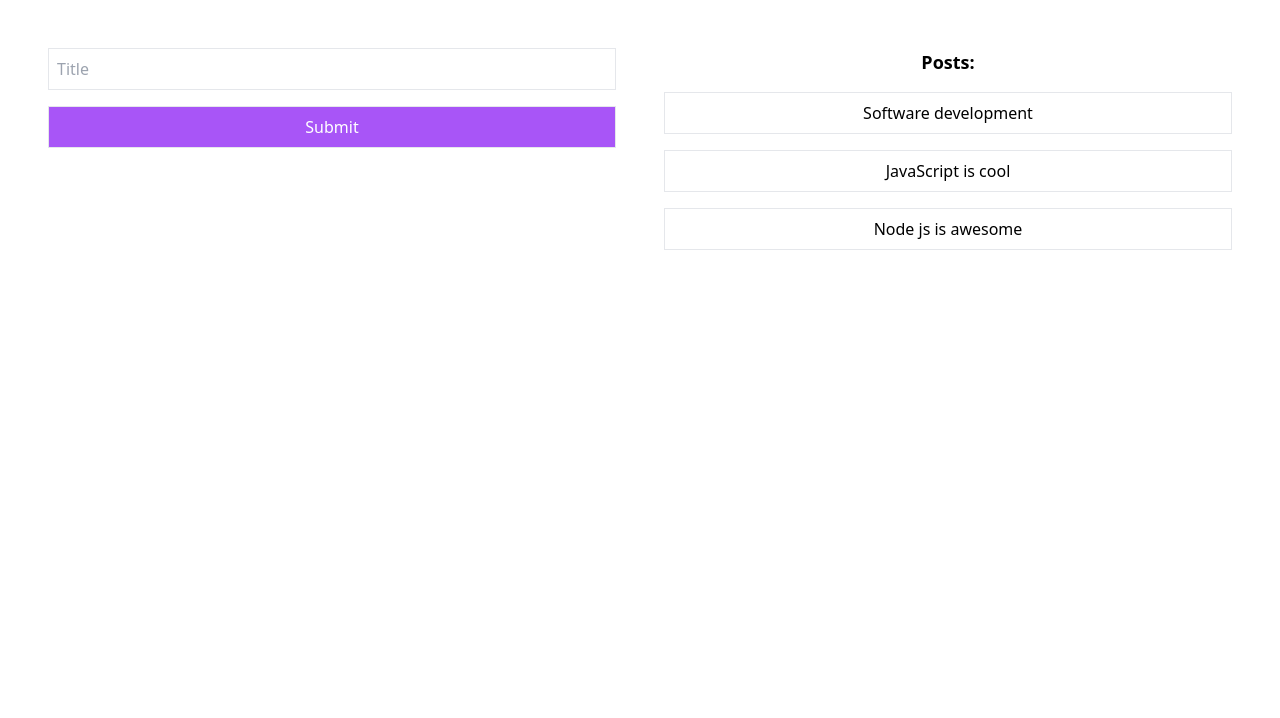
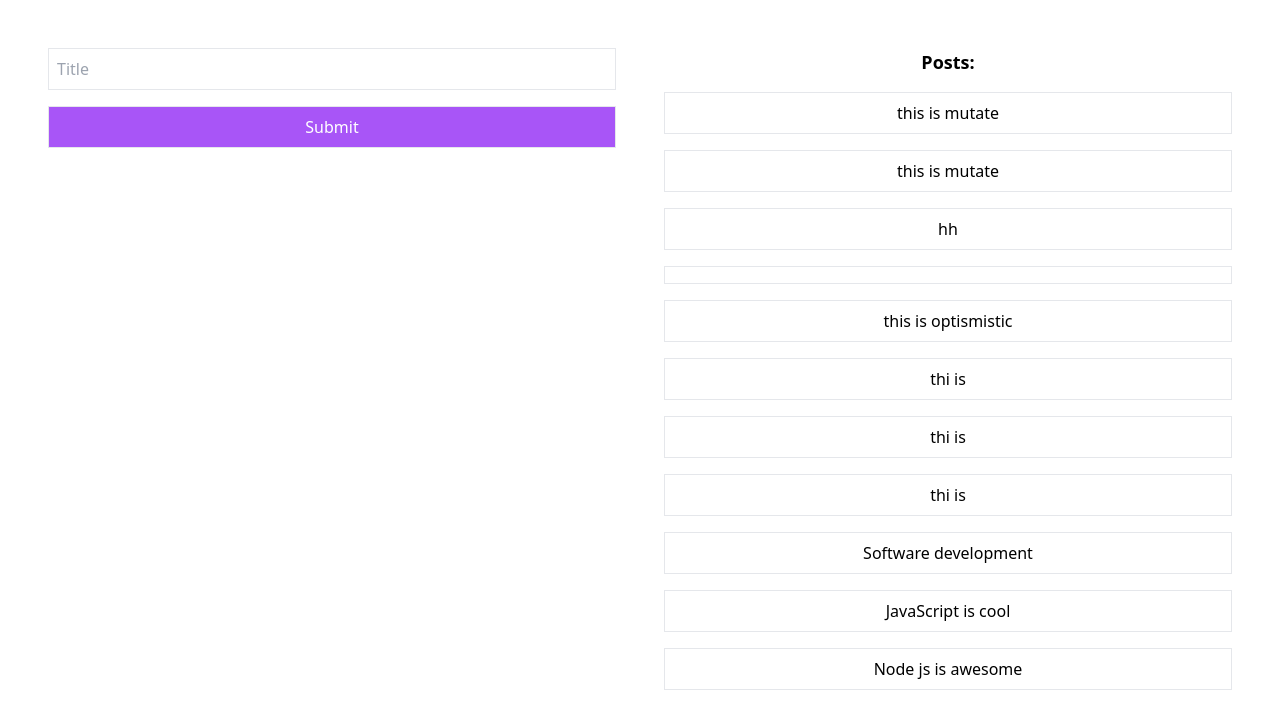
Before and after one commit to Rudreshsoiroji/react_query, a React (Vite) app: page /optimistic in a window 1280 px wide. Shown: the top 718 px of the page. Built offline with nearby package versions, Linux system fonts and the light colour scheme; data requests are answered from the project's data file.

Commit message:
add mutation

```diff
--- a/db.json
+++ b/db.json
@@ -11,6 +11,38 @@
     {
       "id": 3,
       "title": "Software development"
+    },
+    {
+      "id": 1719857061001,
+      "title": "thi is "
+    },
+    {
+      "id": 1719857063550,
+      "title": "thi is "
+    },
+    {
+      "id": 1719857065487,
+      "title": "thi is "
+    },
+    {
+      "id": 1719857163117,
+      "title": "this is optismistic"
+    },
+    {
+      "id": 1719857431466,
+      "title": ""
+    },
+    {
+      "id": 1719857434780,
+      "title": "hh"
+    },
+    {
+      "id": 1719857696247,
+      "title": "this is mutate"
+    },
+    {
+      "id": 1719857715634,
+      "title": "this is mutate"
     }
   ]
 }
--- a/src/App.jsx
+++ b/src/App.jsx
@@ -6,6 +6,7 @@ function App() {
   return (
     <>
      <Products/>
+
     </>
   )
 }
--- a/src/optimistic.jsx
+++ b/src/optimistic.jsx
@@ -12,7 +12,7 @@ const Optimistic = () => {
             return response;
         },
     });
-    const { mutate, isError } = useMutation({
+    const { mutate, isError, isPending, variables } = useMutation({
         mutationFn: (newProduct) =>
             fetch('http://localhost:3000/posts', {
                 method: 'POST',
@@ -54,7 +54,13 @@ const Optimistic = () => {
                 <div className="flex-1">
                     <h2 className="text-lg font-bold mb-4">Posts:</h2>
                     <ul>
-                        {isError && <p className="text-red-500">Something went wrong</p>}
+                        {isError &&  (<li className="border opacity-50 p-2 mb-4 flex justify-between" key={variables.id}>
+                                   <span className='text-red-500'>{variables.title}</span>
+                                    <button className='text-blue-500' onClick={() => mutate(variables)}>Retry</button>
+                                </li> )}
+                        {isPending &&  (<li className="border opacity-50 p-2 mb-4" key={variables.id}>
+                                    {variables.title}
+                                </li> )}
 
                         {posts?.map((post) => {
                             return (
```
Lines whose indentation alone changed are shown as unchanged.
